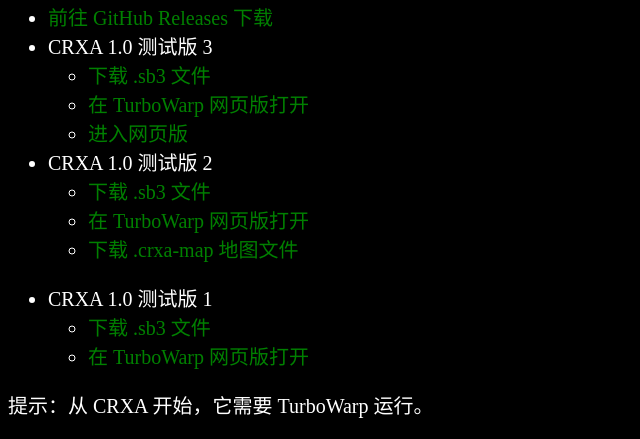
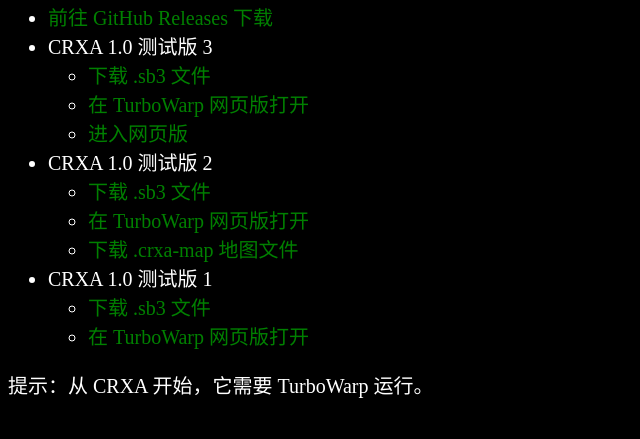
Before and after one commit to Chen-Jin-1/CRXA, a plain HTML site: page beta.html in a window 1280 px wide. Shown: the part 406-845 px from the top of the page, without its empty margins (0-640 px from the left). Drawn offline with Linux system fonts and the light colour scheme; a web font is replaced by a local one.

Commit message:
Update beta.html

```diff
--- a/beta.html
+++ b/beta.html
@@ -24,7 +24,6 @@
           <li><a href="https://turbowarp.org/fullscreen?project_url=https://c.chen-jin.cloudns.be/files/CRXA+1.0+beta+2.sb3">在 TurboWarp 网页版打开</a></li>
           <li><a href="/res/map.crxa-map">下载 .crxa-map 地图文件</a></li>
         </ul></li>
-      </ul><ul>
         <li>CRXA 1.0 测试版 1<ul>
           <li><a href="/files/CRXA 1.0 beta 1.sb3">下载 .sb3 文件</a></li>
           <li><a href="https://turbowarp.org/fullscreen?project_url=https://c.chen-jin.cloudns.be/files/CRXA+1.0+beta+1.sb3">在 TurboWarp 网页版打开</a></li>
```
